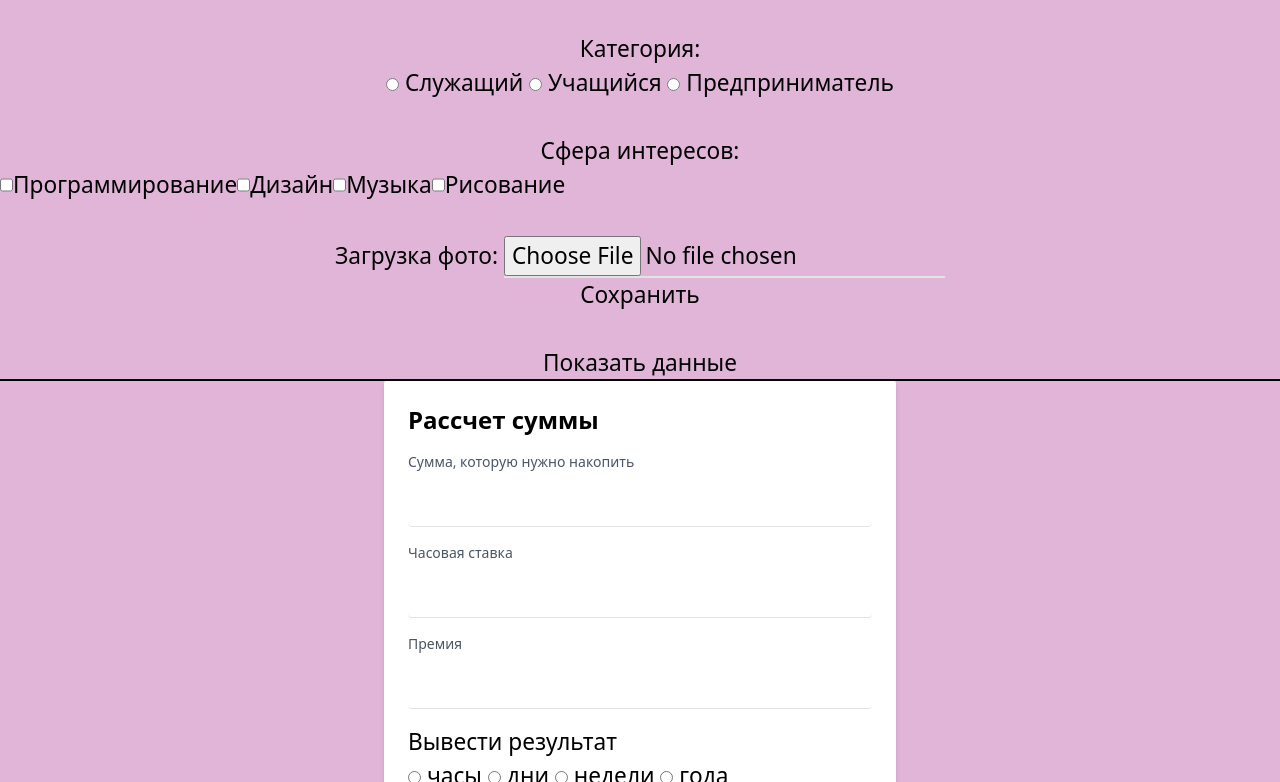
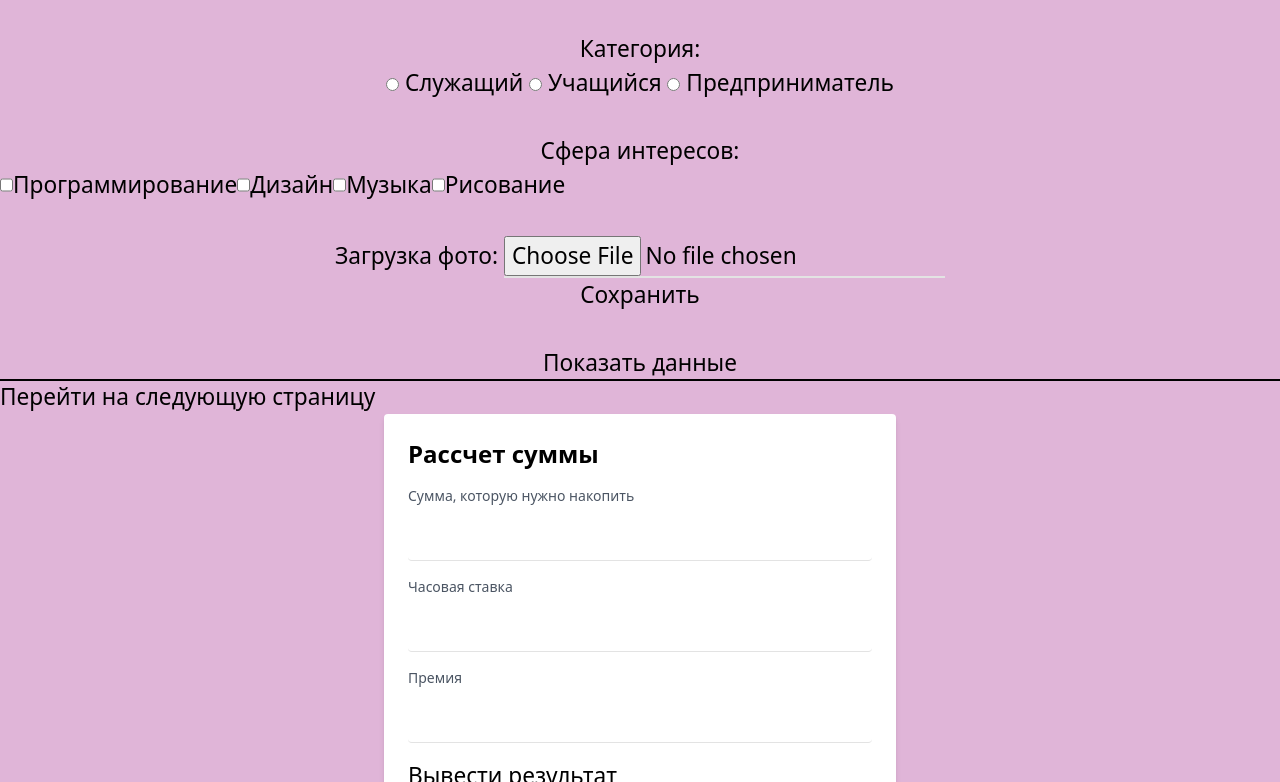
Before and after one commit to eshurgina/eshurgina.github.io, a plain HTML site: page index.html in a window 1280 px wide. Shown: the part 318-1100 px from the top of the page. Drawn offline with nearby package versions, Linux system fonts and the light colour scheme.

Commit message:
Update index.html

```diff
--- a/index.html
+++ b/index.html
@@ -272,11 +272,10 @@ li {  float:left; /*Размещаем список горизонтально
 	<div class="content">
 		<div class="news">
 	<!— Добавьте после кнопки "Показать данные" —>
-<div id="nextPageButtonContainer" class="flex w-full mt-6 hidden">
-<button type="button" class="bg-blue-500 text-white w-1/2 mx-auto rounded-xl py-2"
-onclick="goToNextPage()">Перейти на следующую страницу</button>
+<div id="nextPageButtonContainer" c>
+<button type="button" onclick="goToNextPage()">Перейти на следующую страницу</button>
 </div>
-<div id="showCalculationContainer" >
+<div >
 <div class="max-w-lg mx-auto bg-white p-6 rounded shadow-md">
 <h2 class="text-2xl font-bold mb-4">Рассчет суммы </h2>
 <!— Форма сбора данных —>
```
